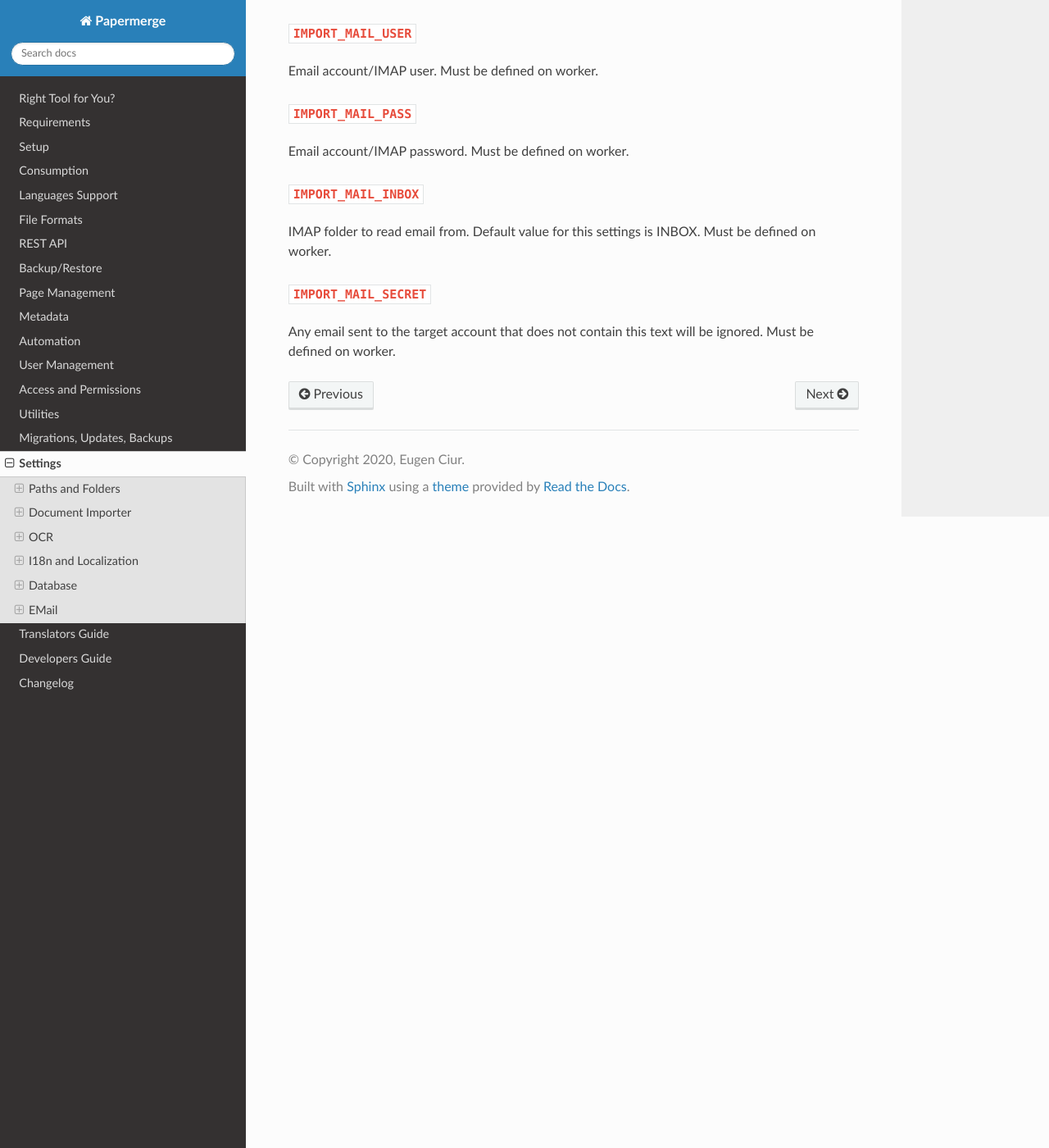
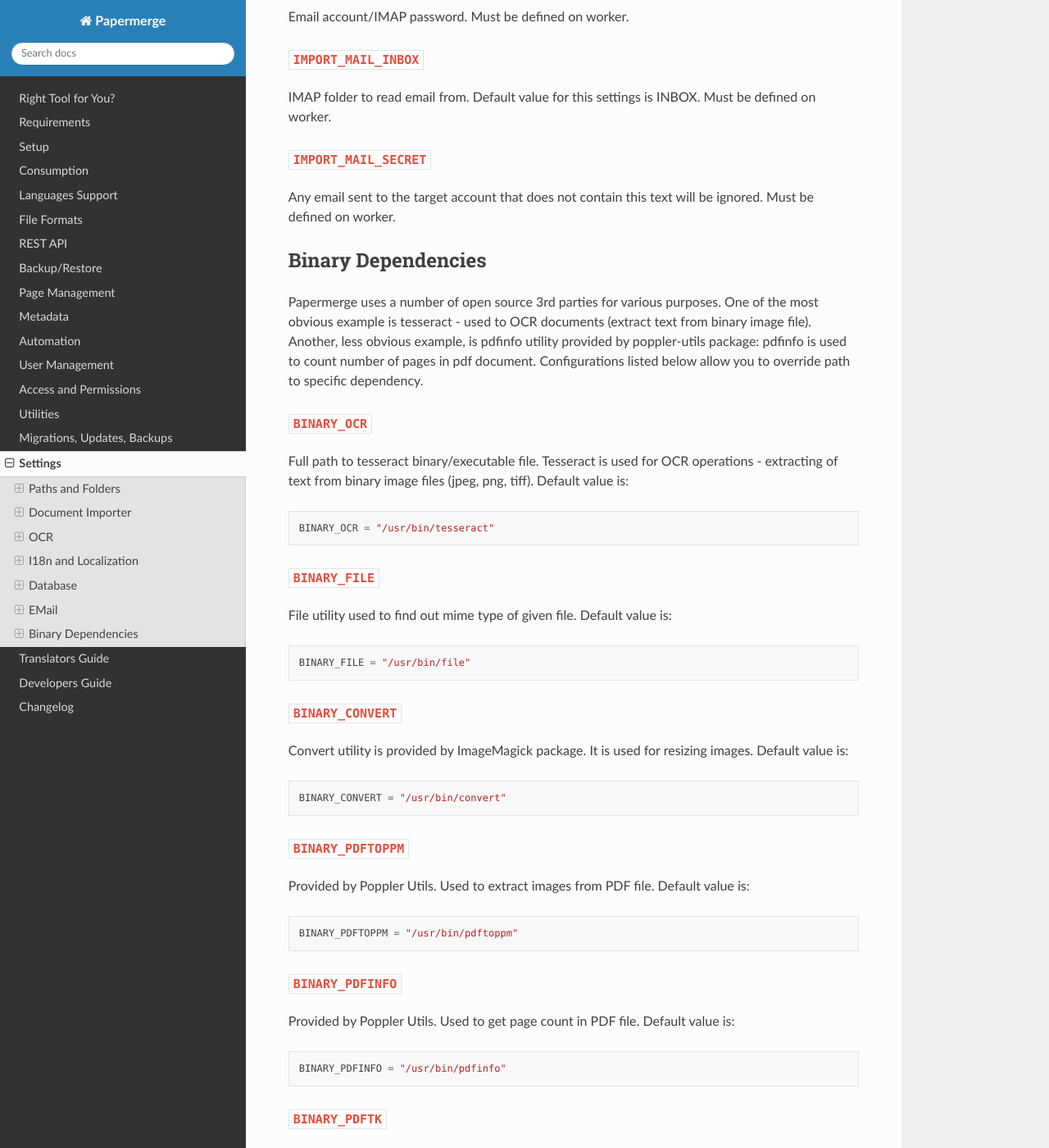
Before and after one commit to ciur/papermerge, a Sphinx documentation site: the page built from docs/source/settings.rst, in a window 1280 px wide and 1400 px high, scrolled down 4930 px. Shown: the whole window at 82% size. Built offline with Sphinx 7.4.7 and the Read the Docs theme 2.0.0, drawn with Linux system fonts in a browser that asks for light colours; some of the changed text lies outside the part shown.

Commit message:
Documentation updated

```diff
--- a/docs/source/settings.rst
+++ b/docs/source/settings.rst
@@ -135,16 +135,6 @@ By default Papermerge will use language specified with this option to perform OC
 
 Default value is "deu" (German language).
 
-.. _ocr_binary:
-
-``BINARY_OCR``
-~~~~~~~~~~~~~~~~
-
-Full path to tesseract binary/executable file.
-Default value is::
-
-  BINARY_OCR = "/usr/bin/tesseract"
-
 .. _i18n:
 
 I18n and Localization
@@ -170,6 +160,7 @@ You can :ref:`translate Papermerge <translate>` to your own language.
 Default value: ``en``
 
 .. _config_language_from_agent:
+
 ``LANGUAGE_FROM_AGENT``
 ~~~~~~~~~~~~~~~~~~~~~~~~
 
@@ -274,3 +265,71 @@ Default value for this settings is INBOX. Must be defined on worker.
 ~~~~~~~~~~~~~~~~~~~~~~~~~~
 
 Any email sent to the target account that does not contain this text will be ignored. Must be defined on worker.
+
+
+.. _binary_dependencies:
+
+Binary Dependencies
+######################
+
+Papermerge uses a number of open source 3rd parties for various purposes. One
+of the most obvious example is tesseract - used to OCR documents (extract text
+from binary image file). Another, less obvious example, is pdfinfo utility
+provided by poppler-utils package: pdfinfo is used to count number of pages in
+pdf document. Configurations listed below allow you to override path to
+specific dependency.
+
+
+``BINARY_OCR``
+~~~~~~~~~~~~~~~~
+
+Full path to tesseract binary/executable file. Tesseract is used for OCR operations - extracting of text from binary image files (jpeg, png, tiff).
+Default value is::
+
+  BINARY_OCR = "/usr/bin/tesseract"
+
+
+``BINARY_FILE``
+~~~~~~~~~~~~~~~~~
+
+File utility used to find out mime type of given file.
+Default value is::
+
+  BINARY_FILE = "/usr/bin/file"
+
+``BINARY_CONVERT``
+~~~~~~~~~~~~~~~~~~~
+
+Convert utility is provided by ImageMagick package.
+It is used for resizing images.
+Default value is::
+
+  BINARY_CONVERT = "/usr/bin/convert"
+
+
+``BINARY_PDFTOPPM``
+~~~~~~~~~~~~~~~~~~~~~
+
+Provided by Poppler Utils.
+Used to extract images from PDF file.
+Default value is::
+
+  BINARY_PDFTOPPM = "/usr/bin/pdftoppm"
+
+``BINARY_PDFINFO``
+~~~~~~~~~~~~~~~~~~~~
+
+Provided by Poppler Utils.
+Used to get page count in PDF file. Default value is::
+
+  BINARY_PDFINFO = "/usr/bin/pdfinfo"
+
+
+``BINARY_PDFTK``
+~~~~~~~~~~~~~~~~~~
+
+Provided by pdftk package (on Ubuntu 20.04 LTS).
+Used to reorder, cut/paste, delete pages within PDF document.
+Default value is::
+
+  BINARY_PDFTK = "/usr/bin/pdftk"
```
